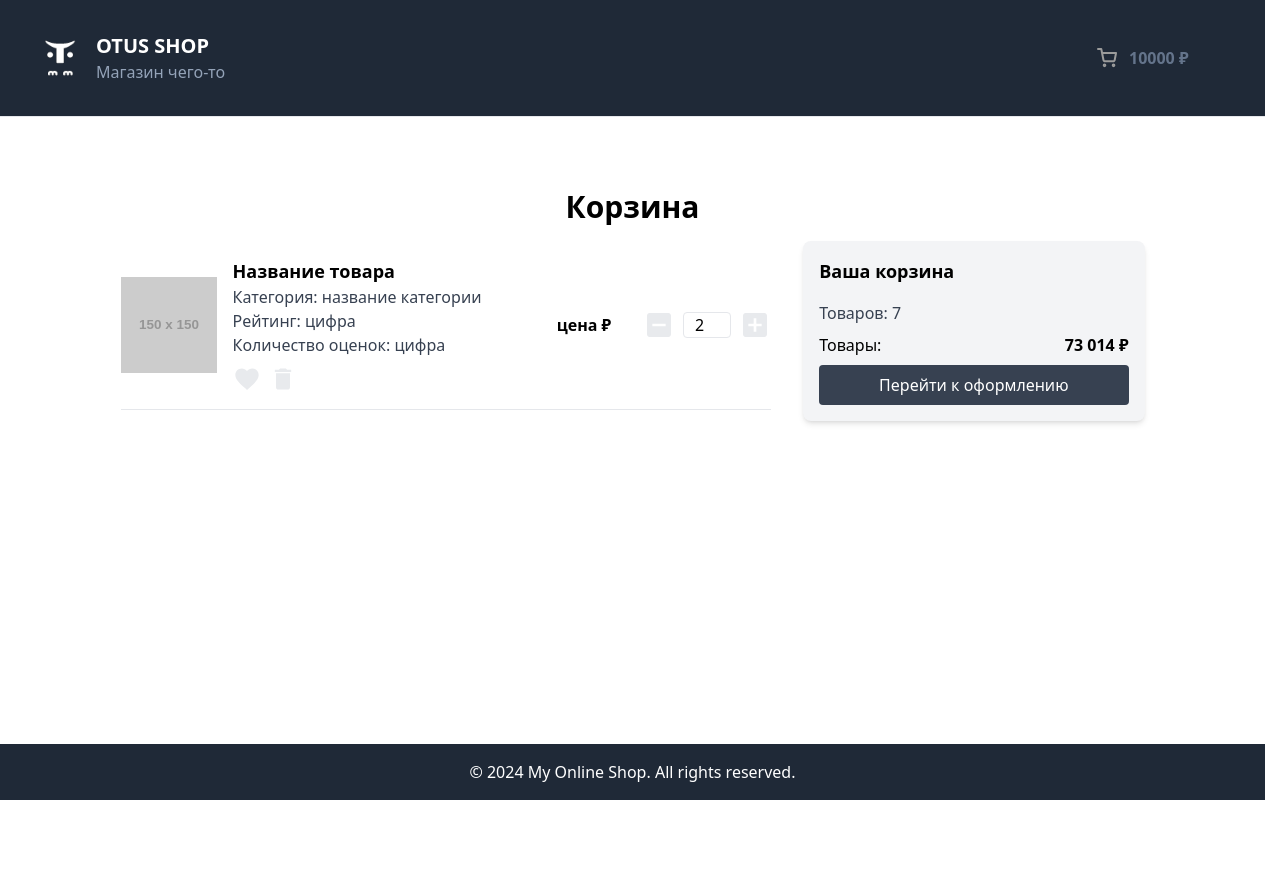
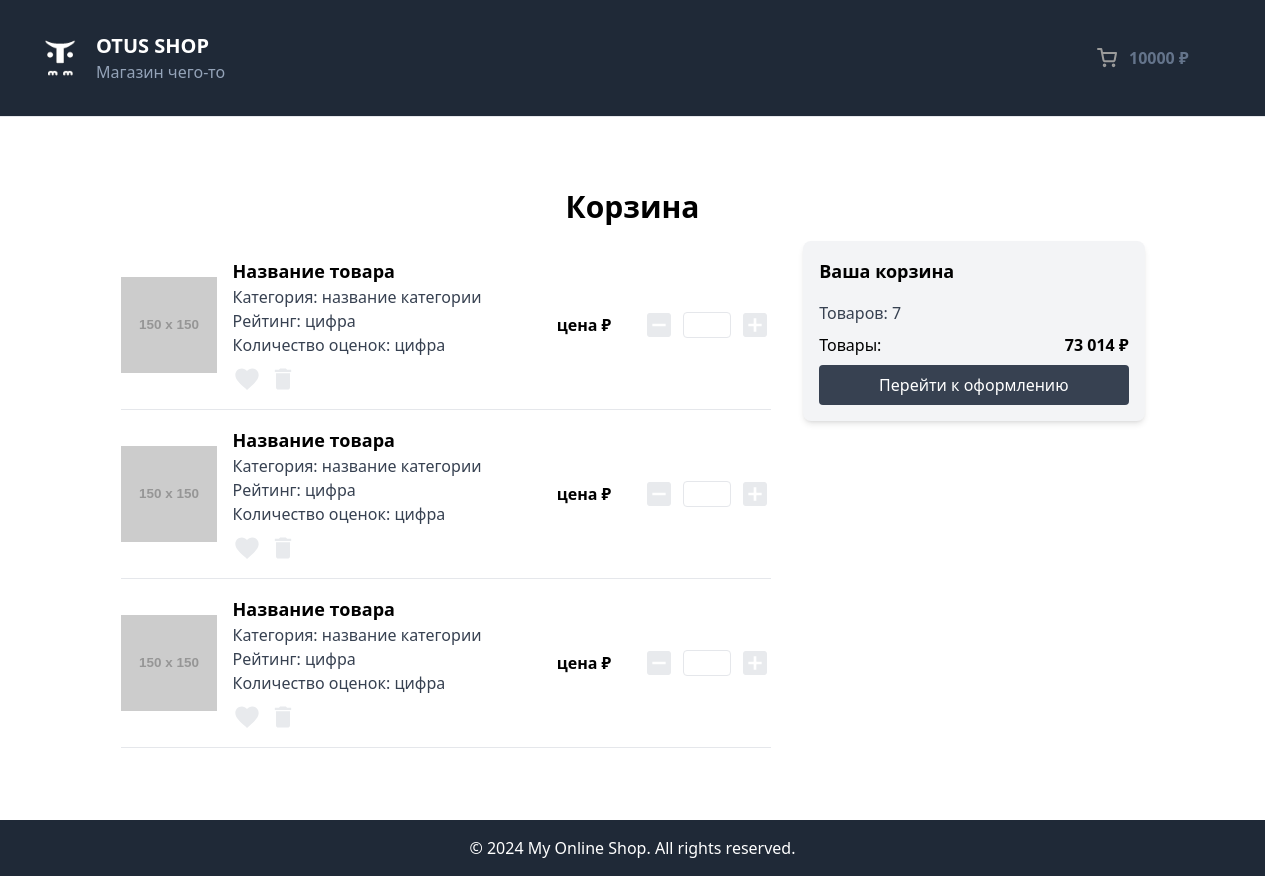
Before and after one commit to Bogrado/otus-shop, a Vue app: page /cart in a window 1280 px wide. Before the commit the page ends 800 px from the top, so only its background shows below. Built offline with nearby package versions, Linux system fonts and the light colour scheme.

Commit message:
add cart components

```diff
--- a/src/App.vue
+++ b/src/App.vue
@@ -4,7 +4,9 @@
     <main class="flex-grow p-4">
       <div class="p-10">
         <div v-auto-animate>
-          <router-view v-slot="{ Component }">
+          <router-view
+            :loading="loadingStore.loading"
+            v-slot="{ Component }">
             <component :is="Component" />
           </router-view>
         </div>
@@ -19,6 +21,11 @@
 <script setup>
 import AppHeader from '@/components/AppHeader.vue'
 import { vAutoAnimate } from '@formkit/auto-animate'
+import { useLoadingStore } from '@/stores/loadingStore.js'
+
+const loadingStore = useLoadingStore()
+
+
 
 </script>
 
--- /dev/null
+++ b/src/components/CartProduct.vue
@@ -0,0 +1,38 @@
+<script setup>
+import LikeIcon from '@/components/icons/LikeIcon.vue'
+import DeleteIcon from '@/components/icons/DeleteIcon.vue'
+import QuantityManager from '@/components/QuantityManager.vue'
+</script>
+
+<template>
+  <div class="border-b py-4 flex flex-col md:flex-row justify-between items-start md:items-center">
+    <div class="flex items-center">
+      <img src="https://via.placeholder.com/150" alt="Product Image" class="w-24 h-24 object-cover" />
+      <div class="ml-4">
+        <h3 class="text-lg font-bold">Название товара</h3>
+        <p class="text-gray-700">Категория: название категории</p>
+        <p class="text-gray-700">Рейтинг: цифра</p>
+        <p class="text-gray-700">Количество оценок: цифра</p>
+        <div class="flex items-center mt-2 space-x-2">
+          <button>
+            <like-icon class="hover:fill-gray-700" />
+          </button>
+          <button>
+            <delete-icon class="hover:fill-gray-700" />
+          </button>
+        </div>
+      </div>
+    </div>
+
+    <div class="flex flex-col md:flex-row items-start md:items-center mt-4 md:mt-0 md:ml-auto">
+      <div class="text-right md:text-left mb-2 md:mb-0 md:mr-8">
+        <p class="font-bold">цена ₽</p>
+      </div>
+      <quantity-manager />
+    </div>
+  </div>
+</template>
+
+<style scoped>
+
+</style>
--- /dev/null
+++ b/src/components/CartProductsList.vue
@@ -0,0 +1,16 @@
+<script setup>
+
+import CartProduct from '@/components/CartProduct.vue'
+</script>
+
+<template>
+  <div class="flex-1">
+    <cart-product />
+    <cart-product />
+    <cart-product />
+  </div>
+</template>
+
+<style scoped>
+
+</style>
--- /dev/null
+++ b/src/components/OrderSummary.vue
@@ -0,0 +1,23 @@
+<script setup>
+
+</script>
+
+<template>
+  <div class="lg:w-1/3 lg:sticky lg:top-4 bg-gray-100 p-4 rounded-lg shadow-md h-max mt-8 lg:mt-0">
+    <div class="text-lg font-bold mb-4">Ваша корзина</div>
+    <div class="text-gray-700 mb-2">Товаров: 7</div>
+    <div class="flex justify-between items-center mb-2">
+      <span>Товары:</span>
+      <span class="font-bold">73 014 ₽</span>
+    </div>
+
+    <button
+      class="bg-gray-700 text-white py-2 px-4 rounded hover:bg-green-500 active:bg-green-700 focus:outline-none w-full">
+      Перейти к оформлению
+    </button>
+  </div>
+</template>
+
+<style scoped>
+
+</style>
--- /dev/null
+++ b/src/components/QuantityManager.vue
@@ -0,0 +1,17 @@
+<template>
+  <div class="flex items-center">
+    <button>
+      <remove-icon class="hover:fill-gray-700" />
+    </button>
+    <input type="number"
+           class="w-12 text-center border rounded mx-2"
+    />
+    <button>
+      <add-icon class="hover:fill-gray-700" />
+    </button>
+  </div>
+</template>
+<script setup>
+import RemoveIcon from '@/components/icons/RemoveIcon.vue'
+import AddIcon from '@/components/icons/AddIcon.vue'
+</script>
--- a/src/pages/CartView.vue
+++ b/src/pages/CartView.vue
@@ -2,77 +2,22 @@
   <div class="container mx-auto p-4">
     <h1 class="text-3xl font-bold mb-4 text-center">Корзина</h1>
 
-    <div v-if="false" class="text-center">
-      <!-- Заглушка для прелоадера -->
-      <div>Загрузка...</div>
+    <div v-if="loading" class="text-center">
+      <AppPreloader />
     </div>
 
     <div v-else>
       <div v-if="false" class="text-center text-gray-700">
+        <!--        заглушка для пустой корзины, пока не обращаю на это внимание-->
         Ваша корзина пуста.
       </div>
 
       <div v-else>
         <div class="max-w-screen-lg mx-auto flex flex-col lg:flex-row lg:space-x-8">
           <!-- Левая колонка -  товары в корзине -->
-          <div class="flex-1">
-            <div class="border-b py-4 flex flex-col md:flex-row justify-between items-start md:items-center">
-              <!-- Левая часть: изображение и информация о товаре -->
-              <div class="flex items-center">
-                <img src="https://via.placeholder.com/150" alt="Product Image" class="w-24 h-24 object-cover" />
-                <div class="ml-4">
-                  <h3 class="text-lg font-bold">Название товара</h3>
-                  <p class="text-gray-700">Категория: название категории</p>
-                  <p class="text-gray-700">Рейтинг: цифра</p>
-                  <p class="text-gray-700">Количество оценок: цифра</p>
-                  <div class="flex items-center mt-2 space-x-2">
-                    <button>
-                      <!-- иконка добавить в избранное (сердечко) -->
-                      <like-icon class="hover:fill-gray-700" />
-                    </button>
-                    <button>
-                      <!-- иконка удалить (мусорка) -->
-                      <delete-icon class="hover:fill-gray-700" />
-                    </button>
-                  </div>
-                </div>
-              </div>
-
-              <!-- Правая часть: цена и количество -->
-              <div class="flex flex-col md:flex-row items-start md:items-center mt-4 md:mt-0 md:ml-auto">
-                <div class="text-right md:text-left mb-2 md:mb-0 md:mr-8">
-                  <p class="font-bold">цена ₽</p>
-                </div>
-                <div class="flex items-center">
-                  <button>
-                    <remove-icon class="hover:fill-gray-700" />
-                  </button>
-                  <input type="number" value="2" class="w-12 text-center border rounded mx-2" />
-                  <button>
-                    <!-- квадратная иконка + -->
-                    <add-icon class="hover:fill-gray-700" />
-                  </button>
-                </div>
-              </div>
-            </div>
-
-            <!-- товар в корзине -->
-
-          </div>
-
+          <cart-products-list />
           <!-- Правая колонка - информация о заказе -->
-          <div class="lg:w-1/3 lg:sticky lg:top-4 bg-gray-100 p-4 rounded-lg shadow-md h-max mt-8 lg:mt-0">
-            <div class="text-lg font-bold mb-4">Ваша корзина</div>
-            <div class="text-gray-700 mb-2">Товаров: 7</div>
-            <div class="flex justify-between items-center mb-2">
-              <span>Товары:</span>
-              <span class="font-bold">73 014 ₽</span>
-            </div>
-
-            <button class="bg-gray-700 text-white py-2 px-4 rounded hover:bg-green-500 active:bg-green-700 focus:outline-none w-full">
-              Перейти к оформлению
-            </button>
-          </div>
+          <order-summary />
         </div>
       </div>
     </div>
@@ -80,10 +25,16 @@
 </template>
 
 <script setup>
-import LikeIcon from '@/components/icons/LikeIcon.vue'
-import AddIcon from '@/components/icons/AddIcon.vue'
-import RemoveIcon from '@/components/icons/RemoveIcon.vue'
-import DeleteIcon from '@/components/icons/DeleteIcon.vue'
+import AppPreloader from '@/components/AppPreloader.vue'
+import OrderSummary from '@/components/OrderSummary.vue'
+import CartProductsList from '@/components/CartProductsList.vue'
+
+defineProps({
+  loading: {
+    type: Boolean,
+    required: false
+  }
+})
 </script>
 
 <style scoped></style>
--- a/src/pages/HomeView.vue
+++ b/src/pages/HomeView.vue
@@ -8,7 +8,7 @@
       @updateTitle="updateTitle"
       @updateSort="updateSort"
     />
-    <div v-if="loadingStore.loading">
+    <div v-if="props.loading">
       <AppPreloader />
     </div>
     <div class="max-w-screen-lg mx-auto mt-4">
@@ -20,15 +20,20 @@
 <script setup>
 import { onMounted, watch, computed } from 'vue'
 import { useProductStore } from '../stores/productStore'
-import { useLoadingStore } from '../stores/loadingStore'
 import { updateSort, updateTitle } from '../utils/queryParamsUpdater'
 import ProductsList from '../components/ProductsList.vue'
 import AppPreloader from '../components/AppPreloader.vue'
 import { useQueryParamsStore } from '@/stores/queryParamsStore.js'
 import AppFiltersBar from '@/components/AppFiltersBar.vue'
 
+const props = defineProps({
+  loading: {
+    type: Boolean,
+    required: true
+  }
+})
+
 const productStore = useProductStore()
-const loadingStore = useLoadingStore()
 const queryParamsStore = useQueryParamsStore()
 
 const sortKey = computed(() => queryParamsStore.params.sortBy)
```
Also changed, not shown: 1 other file (tests, documents, lock files or other folders).
